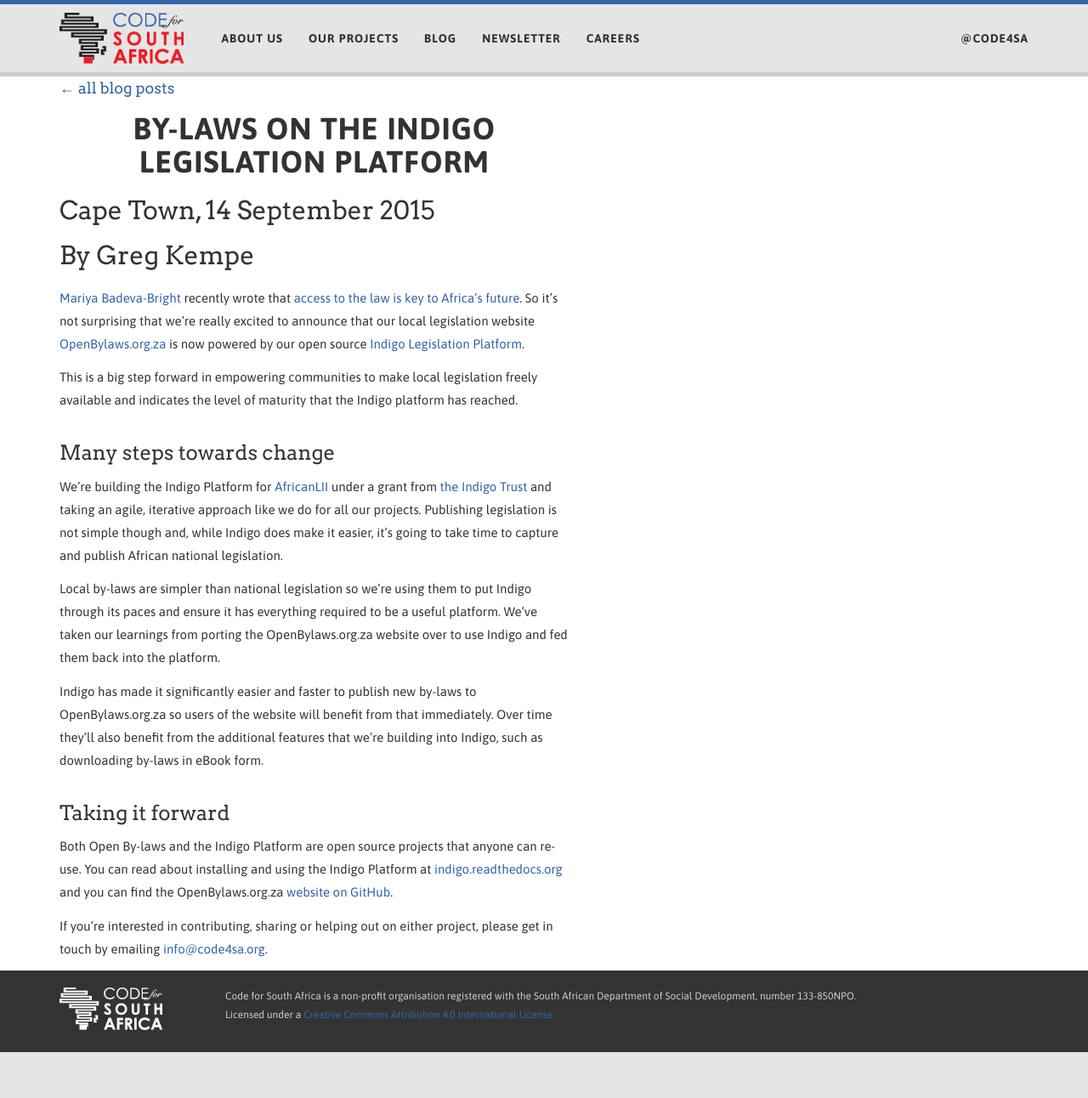
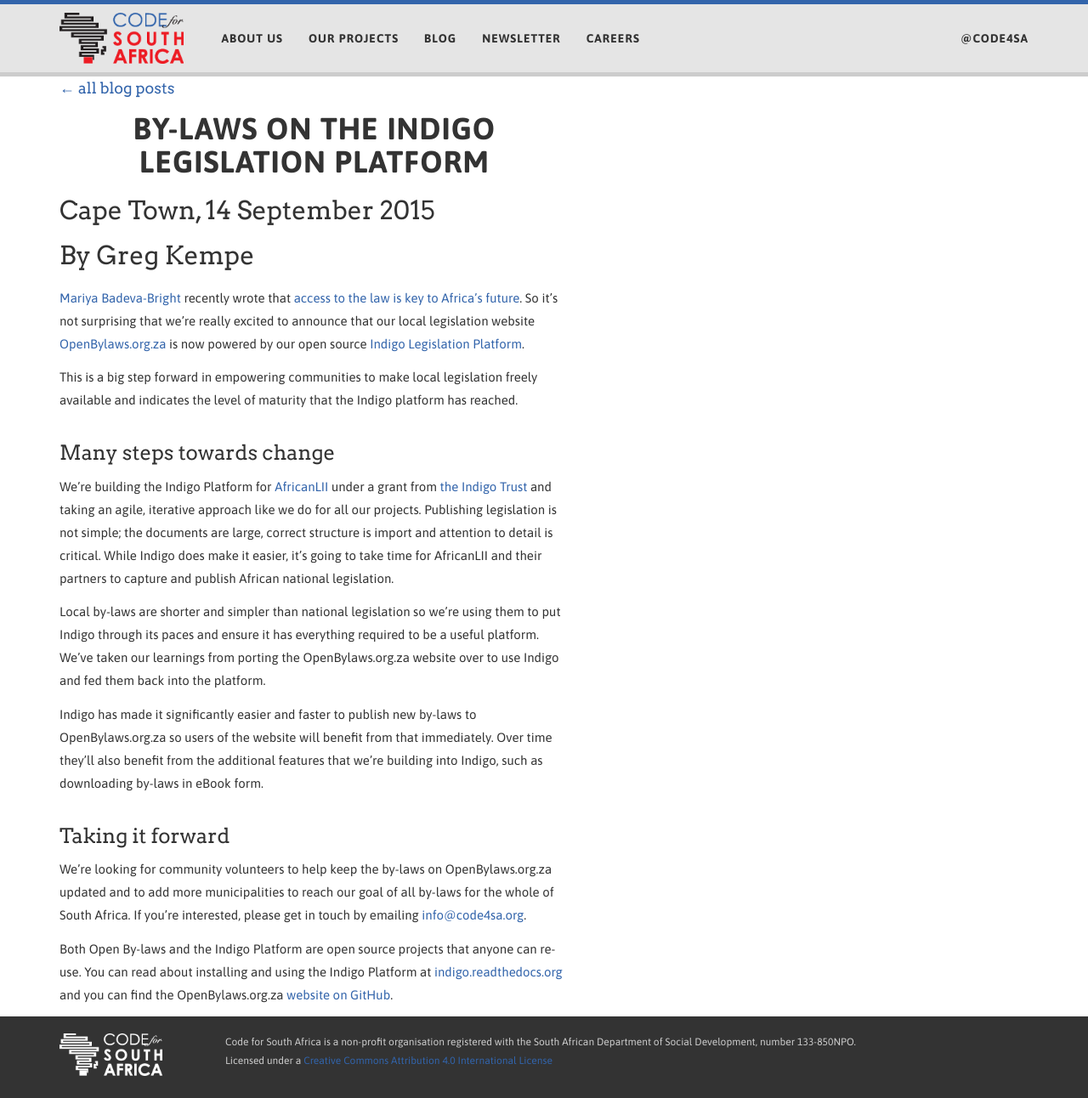
Before and after one commit to Code4SA/old-code4sa.github.io, a Jekyll site: the page built from _posts/2015-09-14-indigo-bylaws.md, in a window 1280 px wide. Shown: the whole page at 85% size. Built offline with Jekyll 4.4.1, drawn with Linux system fonts in a browser that asks for light colours; Markdown is read by kramdown in place of the engine named in the settings; comment, search, counter and statistics services are not loaded; before the commit the page ends 1238 px from its top, so only the background shows below that.

Commit message:
Tweaks based on feedback.

```diff
--- a/_posts/2015-09-14-indigo-bylaws.md
+++ b/_posts/2015-09-14-indigo-bylaws.md
@@ -19,14 +19,14 @@
 
 ### Many steps towards change
 
-We're building the Indigo Platform for [AfricanLII](http://africanlii.org/) under a grant from [the Indigo Trust](http://indigotrust.org.uk/) and taking an agile, iterative approach like we do for all our projects. Publishing legislation is not simple though and, while Indigo does make it easier, it's going to take time to capture and publish African national legislation.
+We're building the Indigo Platform for [AfricanLII](http://africanlii.org/) under a grant from [the Indigo Trust](http://indigotrust.org.uk/) and taking an agile, iterative approach like we do for all our projects. Publishing legislation is not simple; the documents are large, correct structure is import and attention to detail is critical. While Indigo does make it easier, it's going to take time for AfricanLII and their partners to capture and publish African national legislation.
 
-Local by-laws are simpler than national legislation so we're using them to put Indigo through its paces and ensure it has everything required to be a useful platform. We've taken our learnings from porting the OpenBylaws.org.za website over to use Indigo and fed them back into the platform.
+Local by-laws are shorter and simpler than national legislation so we're using them to put Indigo through its paces and ensure it has everything required to be a useful platform. We've taken our learnings from porting the OpenBylaws.org.za website over to use Indigo and fed them back into the platform.
 
 Indigo has made it significantly easier and faster to publish new by-laws to OpenBylaws.org.za so users of the website will benefit from that immediately. Over time they'll also benefit from the additional features that we're building into Indigo, such as downloading by-laws in eBook form.
 
 ### Taking it forward
 
+We're looking for community volunteers to help keep the by-laws on OpenBylaws.org.za updated and to add more municipalities to reach our goal of all by-laws for the whole of South Africa. If you're interested, please get in touch by emailing [info@code4sa.org](mailto:info@code4sa.org).
+
 Both Open By-laws and the Indigo Platform are open source projects that anyone can re-use. You can read about installing and using the Indigo Platform at [indigo.readthedocs.org](http://indigo.readthedocs.org/en/latest/) and you can find the OpenBylaws.org.za [website on GitHub](https://github.com/longhotsummer/openbylaws.org.za).
-
-If you're interested in contributing, sharing or helping out on either project, please get in touch by emailing [info@code4sa.org](mailto:info@code4sa.org).
```
